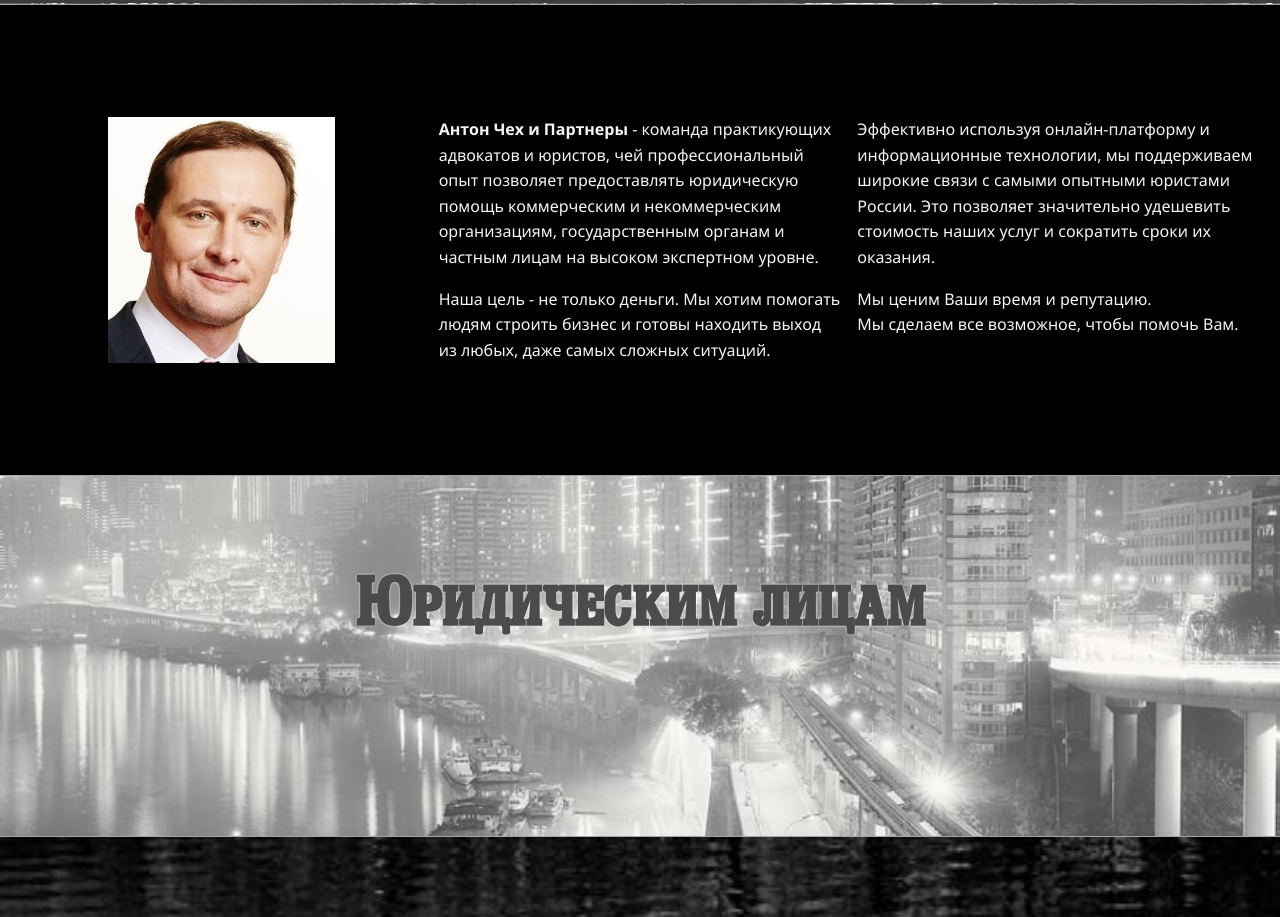
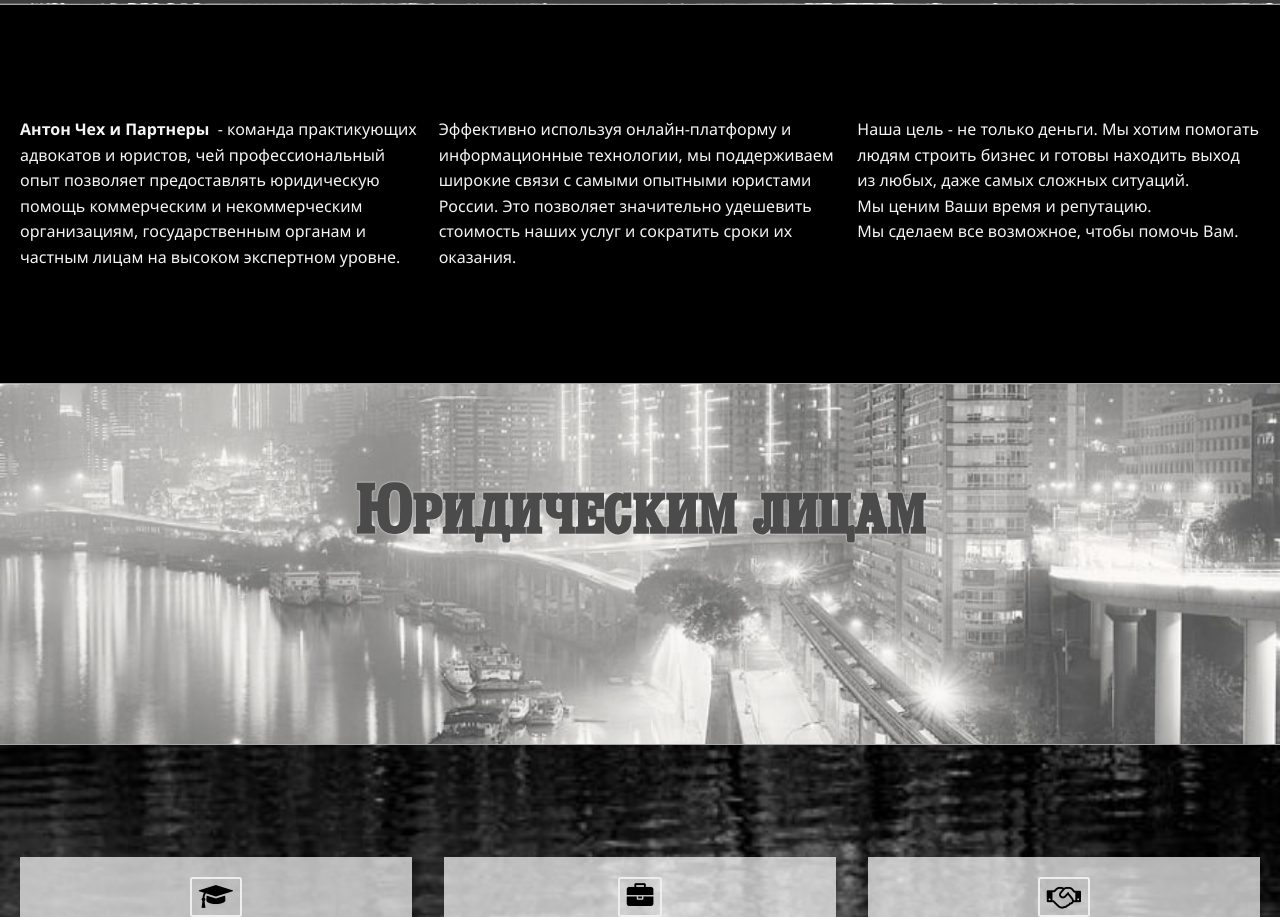
Before and after one commit to andrei-traktatovich/czech, a plain HTML site: page index.html in a window 1280 px wide. Shown: the part 797-1714 px from the top of the page. Drawn offline with Linux system fonts and the light colour scheme; a web font is replaced by a local one.

Commit message:
removed photo

```diff
--- a/index.html
+++ b/index.html
@@ -38,18 +38,23 @@
 
         <section class="section-dark">
             <div id="about-us">
-                <div id="portrait"></div>
                 <div>
-                    <p><strong>Антон Чех и Партнеры</strong>&nbsp;-&nbsp;команда практикующих адвокатов и юристов, чей профессиональный опыт позволяет предоставлять юридическую помощь коммерческим и некоммерческим организациям, государственным органам и частным лицам на высоком экспертном уровне.</p>
+                    <p><strong>Антон Чех и Партнеры</strong>
+                        &nbsp;-&nbsp;команда практикующих адвокатов и юристов,
+                        чей профессиональный опыт позволяет предоставлять
+                        юридическую помощь коммерческим и некоммерческим
+                        организациям, государственным органам и частным лицам
+                        на высоком экспертном уровне.</p>
                 </div>
                 <div>
-                        <p>Эффективно используя онлайн-платформу и информационные технологии, мы поддерживаем широкие связи с самыми опытными юристами России.
+                        <p>Эффективно используя онлайн-платформу и информационные
+                            технологии, мы поддерживаем широкие связи с самыми
+                            опытными юристами России.
                                 Это позволяет значительно удешевить стоимость наших услуг и сократить сроки их оказания.</p>
                 </div>
                 <div>
                     <p>Наша цель - не только деньги. Мы хотим помогать людям строить бизнес и готовы находить выход из любых, даже самых сложных ситуаций.</p>
-                </div>
-                <div>
+
                     <p>Мы ценим Ваши время и репутацию.</p>
                     <p>Мы сделаем все возможное, чтобы помочь Вам.</p>
                 </div>
```
